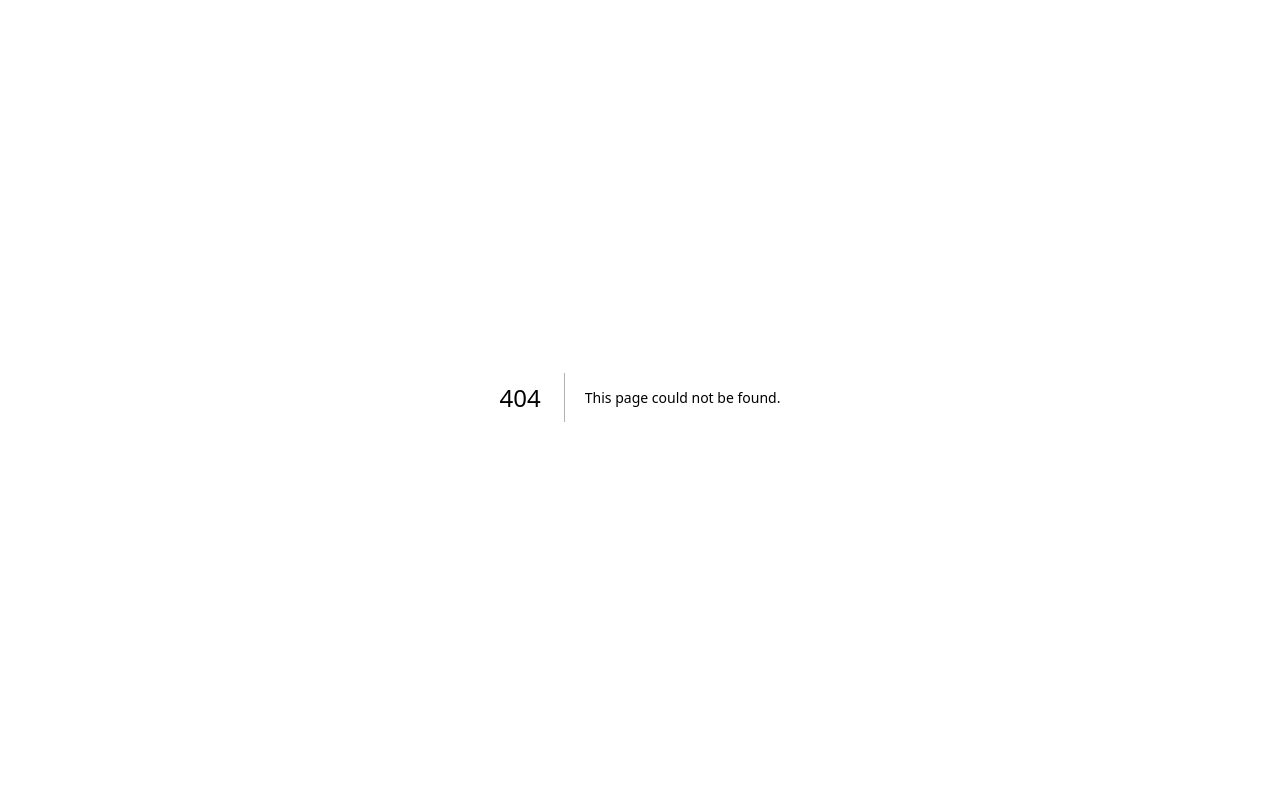
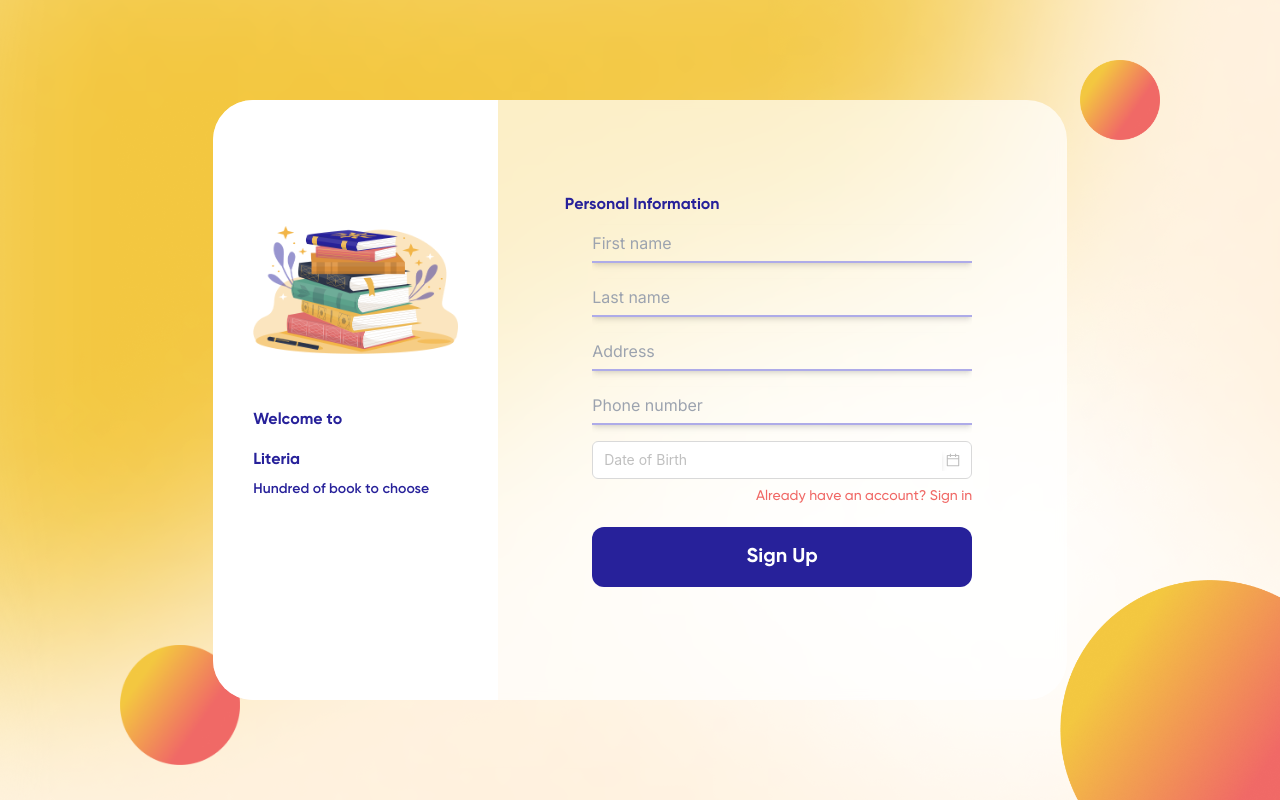
Before and after one commit to lob23/VirtualLibrary2, a Next.js app in the folder app/: page /pages/signup/personalinformation in a window 1280 px wide. Before the commit this address had no page. Built offline with nearby package versions, Linux system fonts and the light colour scheme.

Commit message:
personal information for signing up
The attribute of username had been separated into First name and Last name.

```diff
--- a/app/package.json
+++ b/app/package.json
@@ -11,7 +11,9 @@
   "dependencies": {
     "@supabase/auth-helpers-nextjs": "^0.8.7",
     "@supabase/supabase-js": "^2.39.0",
+    "antd": "^5.12.5",
     "bcrypt": "^5.1.1",
+    "dayjs": "^1.11.10",
     "mongodb": "^6.3.0",
     "mongoose": "^8.0.0",
     "next": "14.0.1",
@@ -19,6 +21,7 @@
     "prisma": "^5.6.0",
     "quill-to-pdf": "^1.0.7",
     "react": "^18",
+    "react-datepicker": "^4.25.0",
     "react-dom": "^18",
     "react-icons": "^4.12.0",
     "react-quilljs": "^1.3.3",
--- /dev/null
+++ b/app/src/app/pages/signup/account/page.js
@@ -0,0 +1,12 @@
+import React from 'react';  // Import React
+import _signupForm from "@/app/pages/signup/account/signup_form"
+
+
+export default function signup_screen(){
+    return (
+        <div>
+
+            <_signupForm />
+        </div>
+    );
+}
--- a/app/src/app/pages/signup/signup_form.js
+++ b/app/src/app/pages/signup/account/signup_form.js
@@ -28,55 +28,55 @@ export default function signup_form() {
 
   return (
     <>
-      <div class="relative w-screen h-screen bg-registerbg bg-fixed">
-        <div class="absolute  -bottom-20 -right-20  w-[300px] h-[300px]">
+      <div className="relative w-screen h-screen bg-registerbg bg-fixed">
+        <div className="absolute  -bottom-20 -right-20  w-[300px] h-[300px]">
           <img
-            class="object-contain w-full h-full  "
+            className="object-contain w-full h-full  "
             src="/image/reg_cir.png"
           ></img>
         </div>
-        <div class="absolute bottom-[20px] left-[120px]  w-[120px] h-[150px]">
+        <div className="absolute bottom-[20px] left-[120px]  w-[120px] h-[150px]">
           <img
-            class="object-contain w-full h-full "
+            className="object-contain w-full h-full "
             src="/image/reg_cir.png"
           ></img>
         </div>
-        <div class="absolute top-[60px] right-[120px]  w-[80px] h-[80px]">
+        <div className="absolute top-[60px] right-[120px]  w-[80px] h-[80px]">
           <img
-            class="object-contain w-full h-full "
+            className="object-contain w-full h-full "
             src="/image/reg_cir.png"
           ></img>
         </div>
-        <div class="grid grid-flow-col grid-cols-3 grid-rows-none absolute top-0 left-0 right-0 bottom-0  w-2/3 h-3/4 m-auto rounded-[40px] bg-white/70 backdrop-blur-sm">
-          <div class=" col-span-1 flex flex-col px-10 py-20 w-auto h-full bg-white">
+        <div className="grid grid-flow-col grid-cols-3 grid-rows-none absolute top-0 left-0 right-0 bottom-0  w-2/3 h-3/4 m-auto rounded-[40px] bg-white/70 backdrop-blur-sm">
+          <div className=" col-span-1 flex flex-col px-10 py-20 w-auto h-full bg-white">
             <img
-              class="object-scale-down w-full h-1/2 "
+              className="object-scale-down w-full h-1/2 "
               src="/image/reg_img1.png"
             ></img>
-            <h1 class="font-Gilroy_bd text-blue text-sp leading-10">
+            <h1 className="font-Gilroy_bd text-blue text-sp leading-10">
               Welcome to<br></br> Literia{" "}
             </h1>
-            <h3 class="font-Gilroy_sb text-blue text-sm">
+            <h3 className="font-Gilroy_sb text-blue text-sm">
               Hundred of book to choose
             </h3>
           </div>
-          <div class="col-span-2 flex flex-col  justify-center items-center w-auto h-full ">
-            <h1 class="font-Gilroy_bd text-blue text-sp -ml-[280px]">
+          <div className="col-span-2 flex flex-col  justify-center items-center w-auto h-full ">
+            <h1 className="font-Gilroy_bd text-blue text-sp -ml-[280px]">
               Sign Up
             </h1>
-            <div class="flex flex-col w-max h-max">
+            <div className="flex flex-col w-max h-max">
               <div>
                 <form
                   onSubmit={handleSubmit}
-                  class="grid grid-cols-none grid-row-4"
+                  className="grid grid-cols-none grid-row-4"
                 >
                   <input
                     type="text"
                     onChange={(e) => setUsername(e.target.value)}
                     value={username}
                     id="username"
-                    placeholder="Username"
-                    class="row-span-1 w-[380px] h-[38px] my-2   "
+                    placeholder="Email"
+                    className="row-span-1 w-[380px] h-[38px] my-2   "
                   />
                   <input
                     type="password"
@@ -94,7 +94,7 @@ export default function signup_form() {
                     placeholder="Confirm Password"
                     className="row-span-1 w-[380px] h-[38px] my-2  "
                   />
-                  <p class="items-end ml-auto font-Gilroy_md text-red text-sm">
+                  <p className="items-end ml-auto font-Gilroy_md text-red text-sm">
                     Already have an account? Sign in
                   </p>
                   <button
--- a/app/src/app/pages/signup/page.js
+++ b/app/src/app/pages/signup/personalinformation/page.js
@@ -1,12 +1,12 @@
 import React from 'react';  // Import React
-import _signupForm from "@/app/pages/signup/signup_form"
+import _personalForm from "@/app/pages/signup/personalinformation/personal_form"
 
 
 export default function signup_screen(){
     return (
         <div>
 
-            <_signupForm />
+            <_personalForm />
         </div>
     );
 }
--- /dev/null
+++ b/app/src/app/pages/signup/personalinformation/personal_form.js
@@ -0,0 +1,137 @@
+"use client"; // This is a client component 👈🏽
+
+import { useState } from "react";
+import {DatePicker} from "antd"
+import dayjs from "dayjs";
+
+export default function signup_form() {
+
+  const [userfirstname, setUserFirstname] = useState("");
+  const [userlastname, setUserLastname] = useState("");
+  const [userphone, setUserphone] = useState("");
+  const [useraddress, setUseraddress] = useState("");
+  const [date, setNewDate] = useState(new dayjs(null));
+  // console.log(!date.value)
+  const handleSubmit = async (e) => {
+    e.preventDefault();
+    console.log("submitted date: ", date)
+    const res = await fetch("api/signup", {
+      method: "POST",
+      headers: {
+        "Content-type": "application/json",
+      },
+      body: JSON.stringify({
+        userfirstname,
+        userlastname,
+        userphone,
+        useraddress,
+        date,
+      }),
+    });
+
+  };
+
+  return (
+    <>
+      <div className="relative w-screen h-screen bg-registerbg bg-fixed">
+        <div className="absolute  -bottom-20 -right-20  w-[300px] h-[300px]">
+          <img
+            className="object-contain w-full h-full  "
+            src="/image/reg_cir.png"
+          ></img>
+        </div>
+        <div className="absolute bottom-[20px] left-[120px]  w-[120px] h-[150px]">
+          <img
+            className="object-contain w-full h-full "
+            src="/image/reg_cir.png"
+          ></img>
+        </div>
+        <div className="absolute top-[60px] right-[120px]  w-[80px] h-[80px]">
+          <img
+            className="object-contain w-full h-full "
+            src="/image/reg_cir.png"
+          ></img>
+        </div>
+        <div className="grid grid-flow-col grid-cols-3 grid-rows-none absolute top-0 left-0 right-0 bottom-0  w-2/3 h-3/4 m-auto rounded-[40px] bg-white/70 backdrop-blur-sm">
+          <div className=" col-span-1 flex flex-col px-10 py-20 w-auto h-full bg-white">
+            <img
+              className="object-scale-down w-full h-1/2 "
+              src="/image/reg_img1.png"
+            ></img>
+            <h1 className="font-Gilroy_bd text-blue text-sp leading-10">
+              Welcome to<br></br> Literia{" "}
+            </h1>
+            <h3 className="font-Gilroy_sb text-blue text-sm">
+              Hundred of book to choose
+            </h3>
+          </div>
+          <div className="col-span-2 flex flex-col  justify-center items-center w-auto h-full ">
+            <h1 className="font-Gilroy_bd text-blue text-sp -ml-[280px]">
+              Personal Information
+            </h1>
+            <div className="flex flex-col w-max h-max">
+              <div>
+                <form
+                  onSubmit={handleSubmit}
+                  className="grid grid-cols-none grid-row-4"
+                >
+                  <input
+                    type="text"
+                    onChange={(e) => setUserFirstname(e.target.value)}
+                    value={userfirstname}
+                    id="Firstname"
+                    placeholder="First name"
+                    className="row-span-1 w-[380px] h-[38px] my-2   "
+                  />
+                  <input
+                    type="text"
+                    onChange={(e) => setUserLastname(e.target.value)}
+                    value={userlastname}
+                    id="Lastname"
+                    placeholder="Last name"
+                    className="row-span-1 w-[380px] h-[38px] my-2  "
+                  />
+                   <input
+                    type="text"
+                    onChange={(e) => setUseraddress(e.target.value)}
+                    value={useraddress}
+                    id="address"
+                    placeholder="Address"
+                    className="row-span-1 w-[380px] h-[38px] my-2  "
+                  />
+                  <input
+                    type="text"
+                    onChange={(e) => setUserphone(e.target.value)}
+                    value={userphone}
+                    id="phone"
+                    placeholder="Phone number"
+                    className="row-span-1 w-[380px] h-[38px] my-2"
+                  />
+                  <div >
+                    <DatePicker
+                      placeholder={!date.value? "Date of Birth" : date }
+                      className="row-span-1 w-[380px] h-[38px] my-2"
+                      onChange={(e) => {
+                        setNewDate(e.toDate());
+                        console.log(date);
+                      }}
+                    />
+                  </div>
+                  <p className="items-end ml-auto font-Gilroy_md text-red text-sm">
+                    Already have an account? Sign in
+                  </p>
+                  <button
+                    className=" w-[380px] h-[60px] my-5 bg-blue p-3 rounded-[12px] border-none text-white text-xl font-Gilroy_bd"
+                    type="submit"
+                  >
+                    Sign Up
+                  </button>
+                </form>
+              </div>
+            </div>
+          </div>
+        </div>
+      </div>
+    </>
+  );
+}
```
Also changed, not shown: 2 other files (tests, documents, lock files or other folders).
